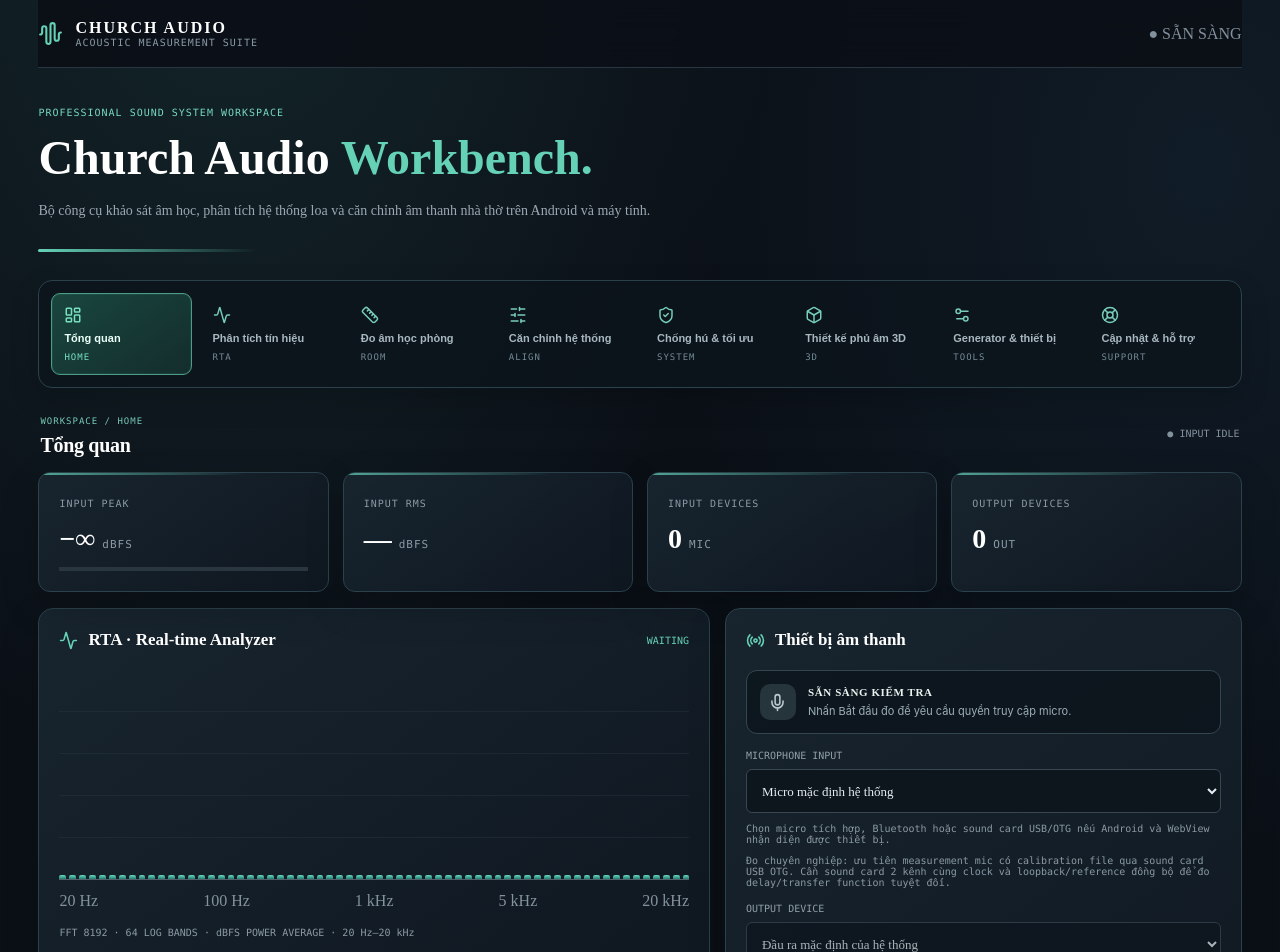
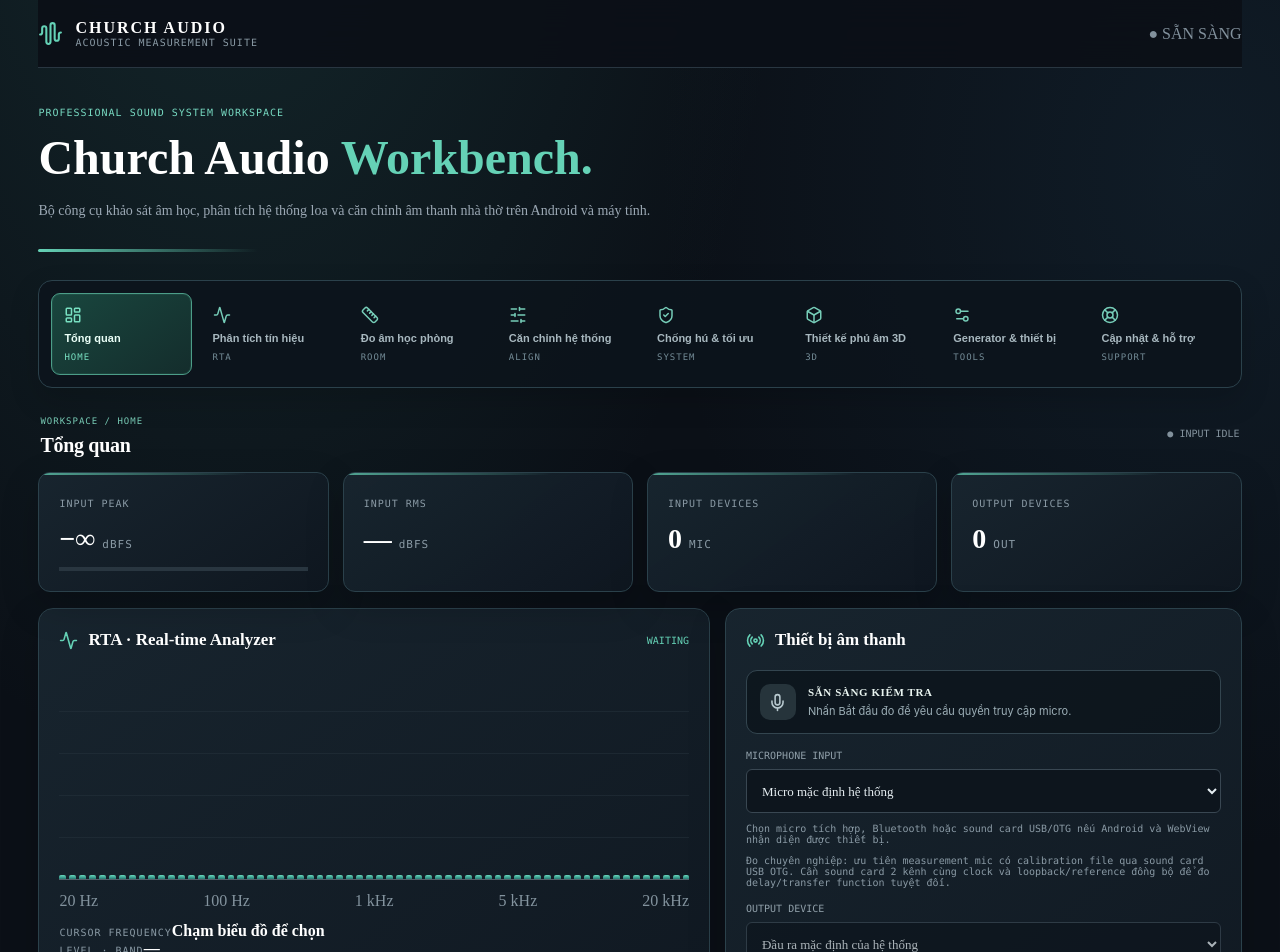
Before and after one commit to nhocktrung2019-ux/CHURCH-AUDIO-AI, a React (Vite) app: page / in a window 1280 px wide. Shown: the top 952 px of the page. Built offline with nearby package versions, Linux system fonts and the light colour scheme.

Commit message:
feat(rta): add touch frequency cursor and band readout

```diff
--- a/src/App.tsx
+++ b/src/App.tsx
@@ -1,4 +1,4 @@
-import { useState } from "react";
+import { useState, type PointerEvent } from "react";
 import { APP_VERSION } from "./appVersion";
 import { usePersistentState } from "./audio/usePersistentState";
 import { micCorrectionAt, type MicCalibrationFile, type MicCalibrationPoint } from "./audio/micCalibration";
@@ -44,6 +44,20 @@ const tabs: { id: TabId; label: string; short: string; icon: typeof Activity }[]
 
 export default function App() {
   const [activeTab, setActiveTab] = useState<TabId>("overview");
+  const [selectedRtaBand, setSelectedRtaBand] = useState<number | null>(null);
+  const [rtaCursorLocked, setRtaCursorLocked] = useState(false);
+  const selectRtaBand = (event: PointerEvent<HTMLDivElement>) => {
+    if (rtaCursorLocked) return;
+    const bounds = event.currentTarget.getBoundingClientRect();
+    if (!bounds.width) return;
+    const position = Math.max(0, Math.min(0.999999, (event.clientX - bounds.left) / bounds.width));
+    setSelectedRtaBand(Math.floor(position * 64));
+  };
+  const handleRtaPointerDown = (event: PointerEvent<HTMLDivElement>) => {
+    if (event.pointerType !== "mouse") event.currentTarget.setPointerCapture?.(event.pointerId);
+    selectRtaBand(event);
+  };
+  const selectedRtaFrequency = selectedRtaBand === null ? null : 20 * Math.pow(20000 / 20, (selectedRtaBand + 0.5) / 64);
   const [calibrationOffsetDb, setCalibrationOffsetDb] = usePersistentState("church-audio-mic-offset-db",0);
   const [micCalibration, setMicCalibration] = usePersistentState<MicCalibrationFile | null>("church-audio-mic-calibration-file",null);
   const calibrationPoints = micCalibration?.points ?? EMPTY_MIC_CALIBRATION_POINTS;
@@ -78,9 +92,10 @@ export default function App() {
 
   const RtaPanel = () => <article className="panel">
     <div className="heading"><Activity /><h2>RTA · Real-time Analyzer</h2><span>{a.running ? "LIVE" : "WAITING"}</span></div>
-    <div className="chart">{a.spectrum.map((value, index) => <i key={index} style={{ height: `${Math.max(2, (value + 100) * .98)}%` }} />)}</div>
+    <div className="chart" style={{ position: "relative", touchAction: "pan-y", cursor: rtaCursorLocked ? "default" : "crosshair", userSelect: "none" }} onPointerDown={handleRtaPointerDown} onPointerMove={(event) => { if (event.buttons === 1) selectRtaBand(event); }} aria-label="Biểu đồ RTA. Chạm hoặc kéo để chọn tần số." role="group">{a.spectrum.map((value, index) => <i key={index} style={{ height: `${Math.max(2, (value + 100) * .98)}%` }} />)}{selectedRtaBand !== null && <div style={{ position: "absolute", zIndex: 2, top: 0, bottom: 0, left: `${((selectedRtaBand + 0.5) / 64) * 100}%`, width: 2, background: "#f59e0b", boxShadow: "0 0 5px #f59e0b", pointerEvents: "none" }} />}</div>
     <div className="axis"><span>20 Hz</span><span>100 Hz</span><span>1 kHz</span><span>5 kHz</span><span>20 kHz</span></div>
-    <small className="muted">FFT 8192 · 64 LOG BANDS · dBFS POWER AVERAGE · 20 Hz–20 kHz</small><p className="calibrated-inline">INPUT RMS {a.rmsDbfs <= -99 ? "—" : (a.rmsDbfs + calibrationOffsetDb).toFixed(1) + (Math.abs(calibrationOffsetDb) > 0.001 ? " dB SPL" : " dBFS")} · {Math.abs(calibrationOffsetDb) > 0.001 ? "ONE-POINT LEVEL CALIBRATION ACTIVE" : "NO ABSOLUTE LEVEL CALIBRATION"}</p>
+    <div className="rta-cursor-readout"><div><small>CURSOR FREQUENCY</small><strong>{selectedRtaFrequency === null ? "Chạm biểu đồ để chọn" : selectedRtaFrequency >= 1000 ? `${(selectedRtaFrequency / 1000).toFixed(2)} kHz` : `${Math.round(selectedRtaFrequency)} Hz`}</strong></div><div><small>LEVEL · BAND</small><strong>{selectedRtaBand === null ? "—" : `${a.spectrum[selectedRtaBand].toFixed(1)} dBFS`}</strong></div><button type="button" className="secondary" onClick={() => setRtaCursorLocked((locked) => !locked)} disabled={selectedRtaBand === null}>{rtaCursorLocked ? "Mở khóa con trỏ" : "Khóa con trỏ"}</button><button type="button" className="secondary" onClick={() => { setSelectedRtaBand(null); setRtaCursorLocked(false); }}>Bỏ chọn</button></div>
+    <small className="muted">FFT 8192 · 64 LOG BANDS · dBFS POWER AVERAGE · 20 Hz–20 kHz · Chạm/kéo để quét tần số</small><p className="calibrated-inline">INPUT RMS {a.rmsDbfs <= -99 ? "—" : (a.rmsDbfs + calibrationOffsetDb).toFixed(1) + (Math.abs(calibrationOffsetDb) > 0.001 ? " dB SPL" : " dBFS")} · {Math.abs(calibrationOffsetDb) > 0.001 ? "ONE-POINT LEVEL CALIBRATION ACTIVE" : "NO ABSOLUTE LEVEL CALIBRATION"}</p>
   </article>;
 
   const SpectrogramPanel = () => <article className="panel">
```
